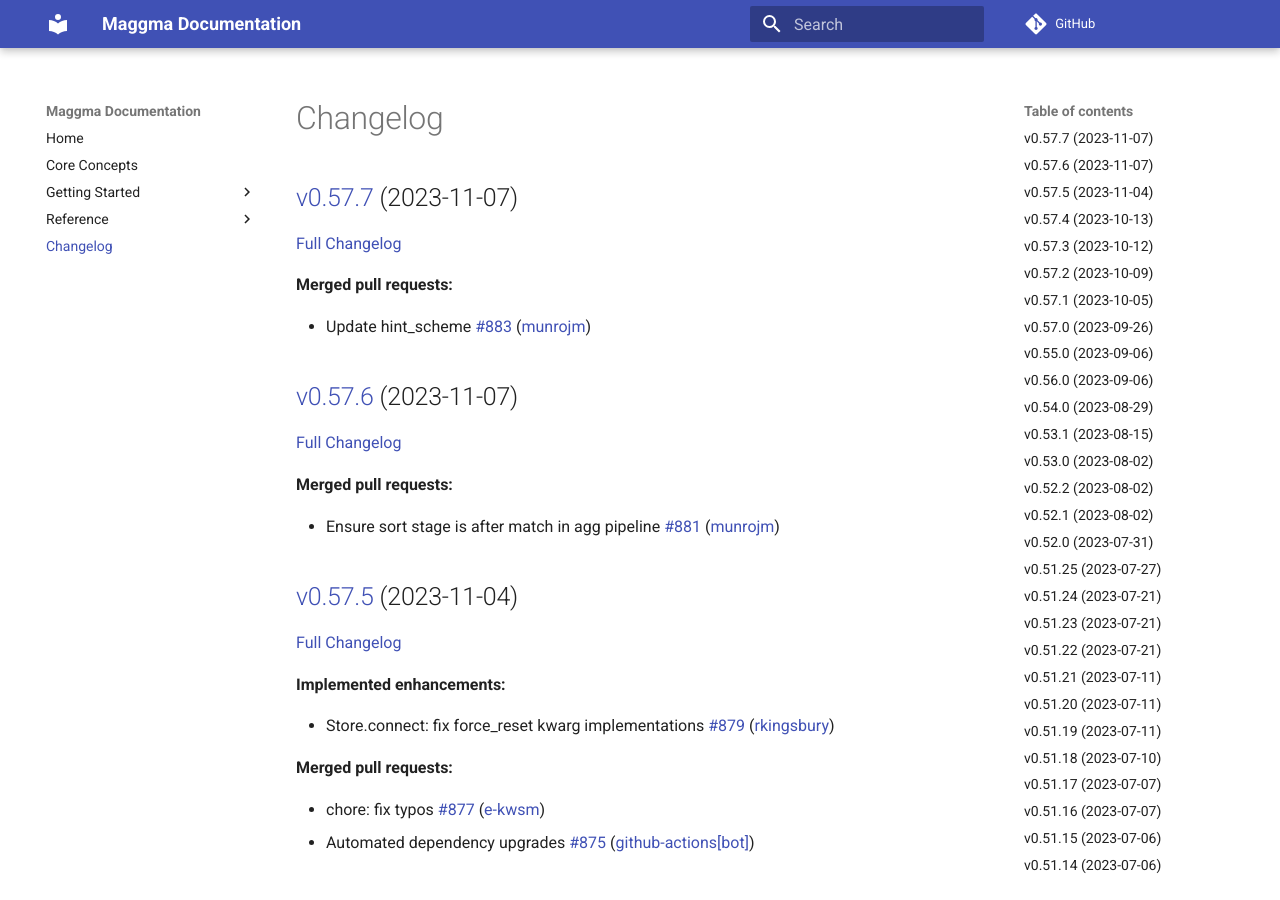
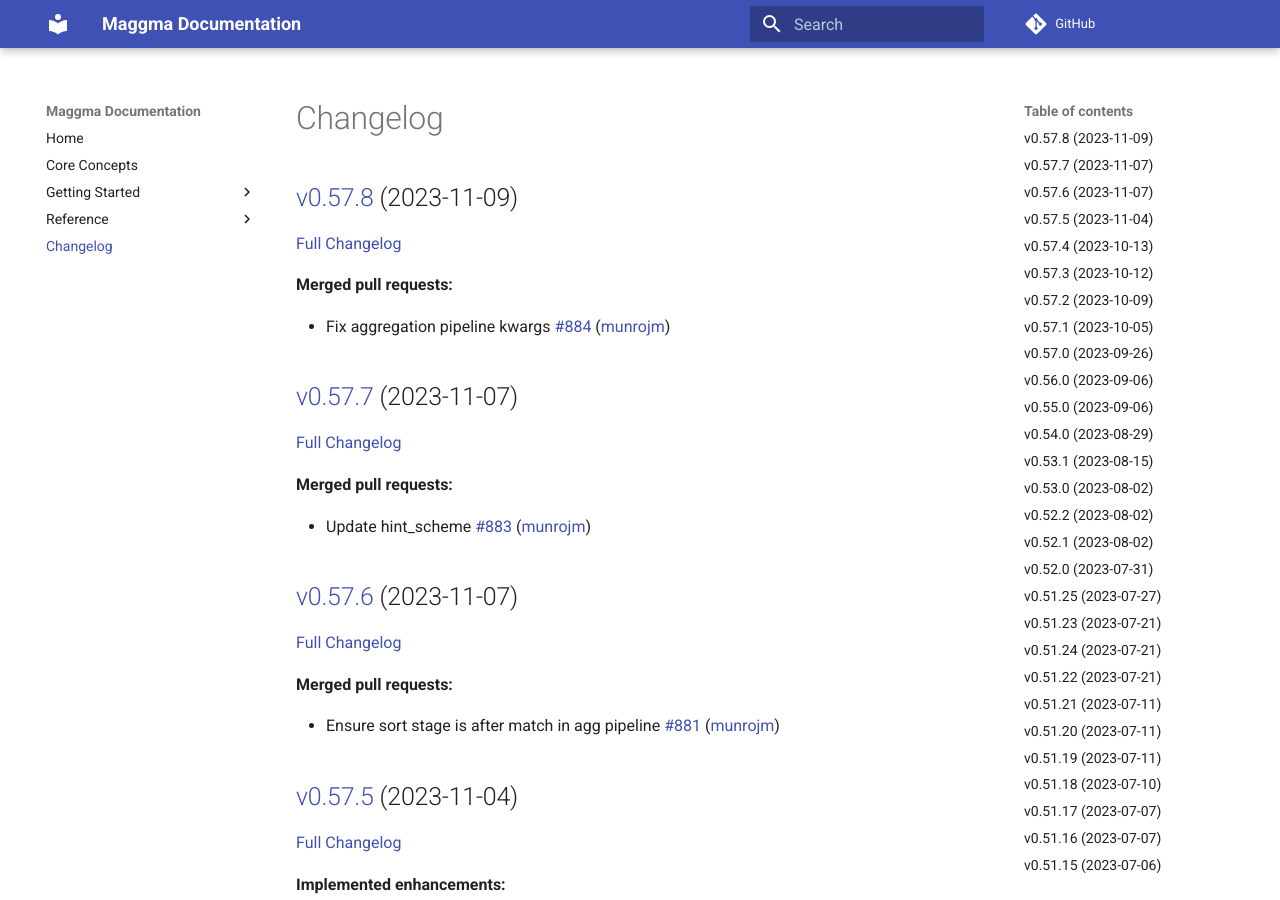
Before and after one commit to materialsproject/maggma, an MkDocs documentation site: the page built from docs/CHANGELOG.md, in a window 1280 px wide and 900 px high. Built offline with MkDocs 1.6.1 and Material for MkDocs 9.7.7, drawn with Linux system fonts in a browser that asks for light colours; comment, search, counter and statistics services are not loaded; some of the changed text lies outside the part shown.

Commit message:
Updated CHANGELOG.md

```diff
--- a/docs/CHANGELOG.md
+++ b/docs/CHANGELOG.md
@@ -1,4 +1,12 @@
 # Changelog
+
+## [v0.57.8](https://github.com/materialsproject/maggma/tree/v0.57.8) (2023-11-09)
+
+[Full Changelog](https://github.com/materialsproject/maggma/compare/v0.57.7...v0.57.8)
+
+**Merged pull requests:**
+
+- Fix aggregation pipeline kwargs [\#884](https://github.com/materialsproject/maggma/pull/884) ([munrojm](https://github.com/munrojm))
 
 ## [v0.57.7](https://github.com/materialsproject/maggma/tree/v0.57.7) (2023-11-07)
 
@@ -68,7 +76,7 @@
 
 ## [v0.57.0](https://github.com/materialsproject/maggma/tree/v0.57.0) (2023-09-26)
 
-[Full Changelog](https://github.com/materialsproject/maggma/compare/v0.55.0...v0.57.0)
+[Full Changelog](https://github.com/materialsproject/maggma/compare/v0.56.0...v0.57.0)
 
 **Merged pull requests:**
 
@@ -78,13 +86,13 @@
 - Automated dependency upgrades [\#860](https://github.com/materialsproject/maggma/pull/860) ([github-actions[bot]](https://github.com/apps/github-actions))
 - Update @arosen93 to @Andrew-S-Rosen [\#859](https://github.com/materialsproject/maggma/pull/859) ([Andrew-S-Rosen](https://github.com/Andrew-S-Rosen))
 
+## [v0.56.0](https://github.com/materialsproject/maggma/tree/v0.56.0) (2023-09-06)
+
+[Full Changelog](https://github.com/materialsproject/maggma/compare/v0.55.0...v0.56.0)
+
 ## [v0.55.0](https://github.com/materialsproject/maggma/tree/v0.55.0) (2023-09-06)
 
-[Full Changelog](https://github.com/materialsproject/maggma/compare/v0.56.0...v0.55.0)
-
-## [v0.56.0](https://github.com/materialsproject/maggma/tree/v0.56.0) (2023-09-06)
-
-[Full Changelog](https://github.com/materialsproject/maggma/compare/v0.54.0...v0.56.0)
+[Full Changelog](https://github.com/materialsproject/maggma/compare/v0.54.0...v0.55.0)
 
 **Closed issues:**
 
@@ -151,19 +159,19 @@
 
 ## [v0.51.25](https://github.com/materialsproject/maggma/tree/v0.51.25) (2023-07-27)
 
-[Full Changelog](https://github.com/materialsproject/maggma/compare/v0.51.24...v0.51.25)
+[Full Changelog](https://github.com/materialsproject/maggma/compare/v0.51.23...v0.51.25)
 
 **Merged pull requests:**
 
 - Some cleanup: `isort`, updated classifiers, remove unused kwarg [\#833](https://github.com/materialsproject/maggma/pull/833) ([Andrew-S-Rosen](https://github.com/Andrew-S-Rosen))
 
+## [v0.51.23](https://github.com/materialsproject/maggma/tree/v0.51.23) (2023-07-21)
+
+[Full Changelog](https://github.com/materialsproject/maggma/compare/v0.51.24...v0.51.23)
+
 ## [v0.51.24](https://github.com/materialsproject/maggma/tree/v0.51.24) (2023-07-21)
 
-[Full Changelog](https://github.com/materialsproject/maggma/compare/v0.51.23...v0.51.24)
-
-## [v0.51.23](https://github.com/materialsproject/maggma/tree/v0.51.23) (2023-07-21)
-
-[Full Changelog](https://github.com/materialsproject/maggma/compare/v0.51.22...v0.51.23)
+[Full Changelog](https://github.com/materialsproject/maggma/compare/v0.51.22...v0.51.24)
 
 **Closed issues:**
 
@@ -325,19 +333,19 @@
 
 ## [v0.51.4](https://github.com/materialsproject/maggma/tree/v0.51.4) (2023-06-02)
 
-[Full Changelog](https://github.com/materialsproject/maggma/compare/v0.51.3...v0.51.4)
+[Full Changelog](https://github.com/materialsproject/maggma/compare/v0.51.2...v0.51.4)
 
 **Merged pull requests:**
 
 - modify JSONStore file creation [\#792](https://github.com/materialsproject/maggma/pull/792) ([gpetretto](https://github.com/gpetretto))
 
+## [v0.51.2](https://github.com/materialsproject/maggma/tree/v0.51.2) (2023-05-29)
+
+[Full Changelog](https://github.com/materialsproject/maggma/compare/v0.51.3...v0.51.2)
+
 ## [v0.51.3](https://github.com/materialsproject/maggma/tree/v0.51.3) (2023-05-29)
 
-[Full Changelog](https://github.com/materialsproject/maggma/compare/v0.51.2...v0.51.3)
-
-## [v0.51.2](https://github.com/materialsproject/maggma/tree/v0.51.2) (2023-05-29)
-
-[Full Changelog](https://github.com/materialsproject/maggma/compare/v0.51.1...v0.51.2)
+[Full Changelog](https://github.com/materialsproject/maggma/compare/v0.51.1...v0.51.3)
 
 **Merged pull requests:**
 
@@ -695,19 +703,19 @@
 
 ## [v0.44.1](https://github.com/materialsproject/maggma/tree/v0.44.1) (2022-03-08)
 
-[Full Changelog](https://github.com/materialsproject/maggma/compare/v0.43.0...v0.44.1)
+[Full Changelog](https://github.com/materialsproject/maggma/compare/v0.44.0...v0.44.1)
 
 **Merged pull requests:**
 
 - added localhost test for MongoURIStore [\#595](https://github.com/materialsproject/maggma/pull/595) ([jmmshn](https://github.com/jmmshn))
 
+## [v0.44.0](https://github.com/materialsproject/maggma/tree/v0.44.0) (2022-03-07)
+
+[Full Changelog](https://github.com/materialsproject/maggma/compare/v0.43.0...v0.44.0)
+
 ## [v0.43.0](https://github.com/materialsproject/maggma/tree/v0.43.0) (2022-03-07)
 
-[Full Changelog](https://github.com/materialsproject/maggma/compare/v0.44.0...v0.43.0)
-
-## [v0.44.0](https://github.com/materialsproject/maggma/tree/v0.44.0) (2022-03-07)
-
-[Full Changelog](https://github.com/materialsproject/maggma/compare/v0.42.0...v0.44.0)
+[Full Changelog](https://github.com/materialsproject/maggma/compare/v0.42.0...v0.43.0)
 
 ## [v0.42.0](https://github.com/materialsproject/maggma/tree/v0.42.0) (2022-03-07)
 
```
